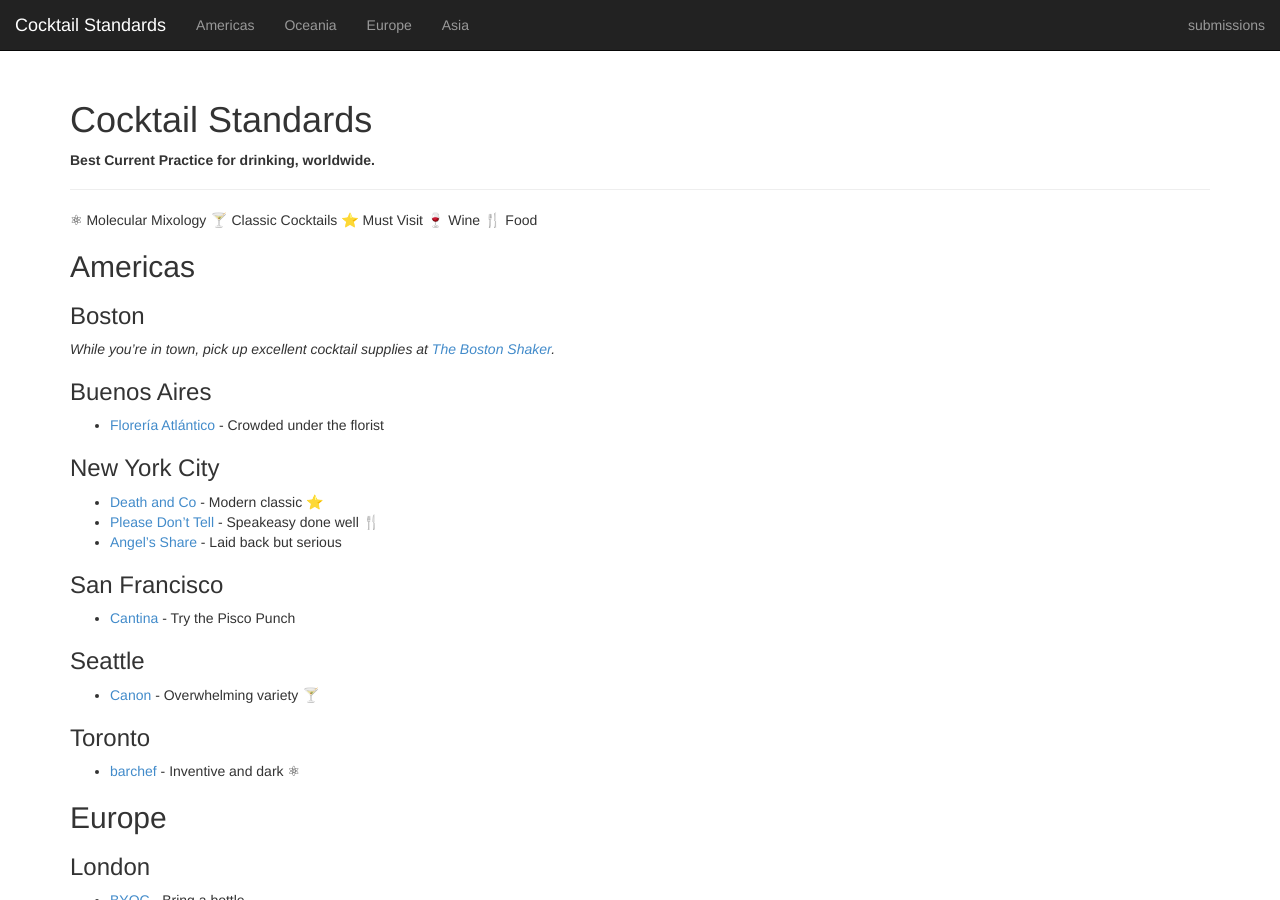
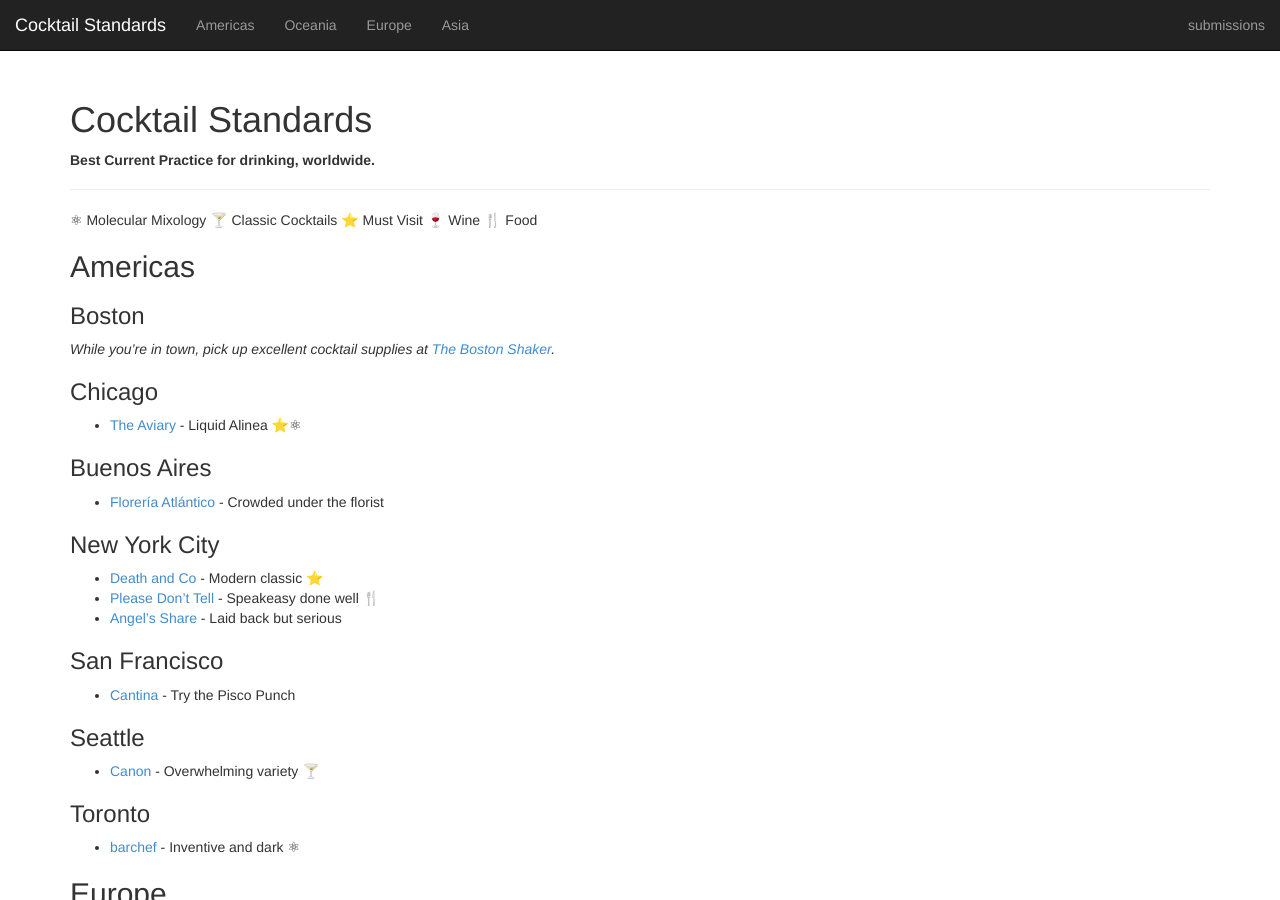
Before and after one commit to CocktailStandards/CocktailStandards.github.io, a Jekyll site: the page built from index.md, in a window 1280 px wide and 900 px high. Built offline with Jekyll 4.4.1, drawn with Linux system fonts in a browser that asks for light colours.

Commit message:
Update index.md

```diff
--- a/index.md
+++ b/index.md
@@ -18,6 +18,10 @@ show_nav: true
 ### Boston
 
 _While you're in town, pick up excellent cocktail supplies at [The Boston Shaker](http://www.thebostonshaker.com)._
+
+### Chicago
+
+* [The Aviary](https://theaviary.com/) - Liquid Alinea ⭐️⚛
 
 ### Buenos Aires
 
```
